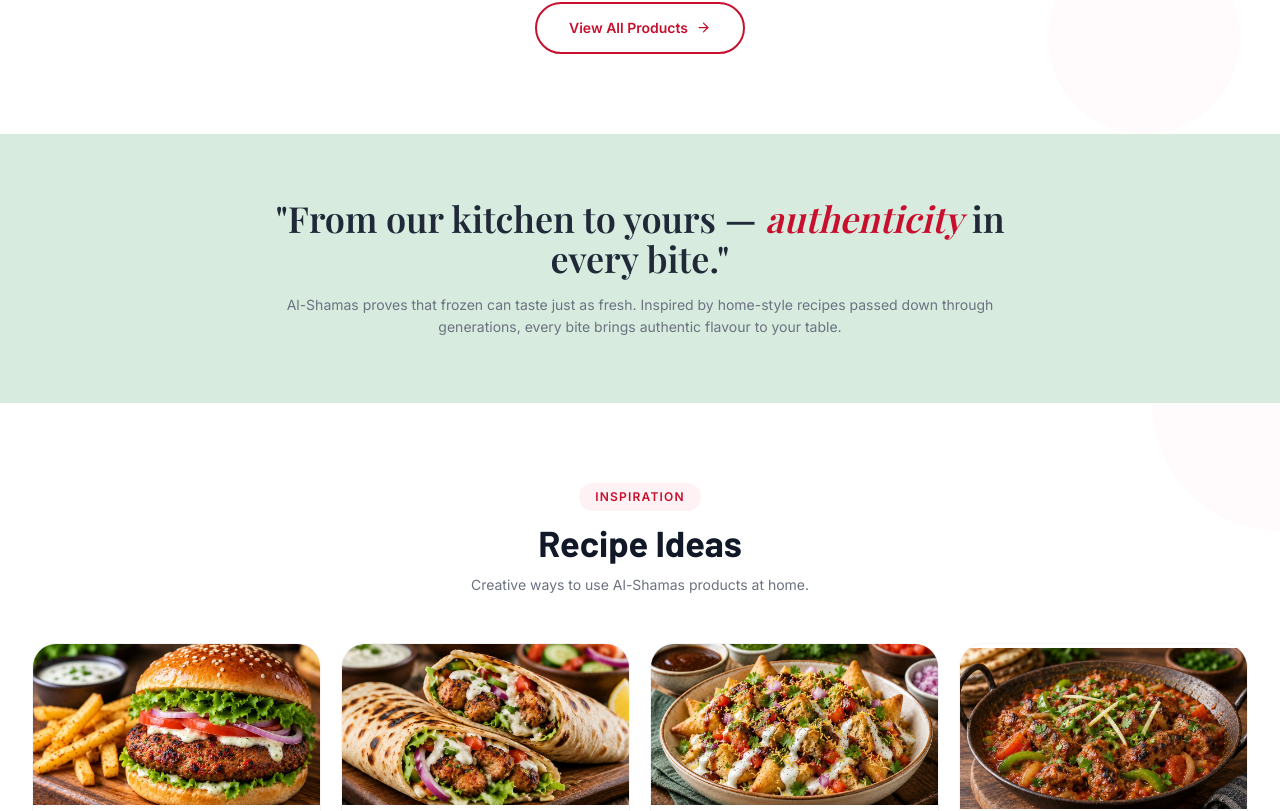
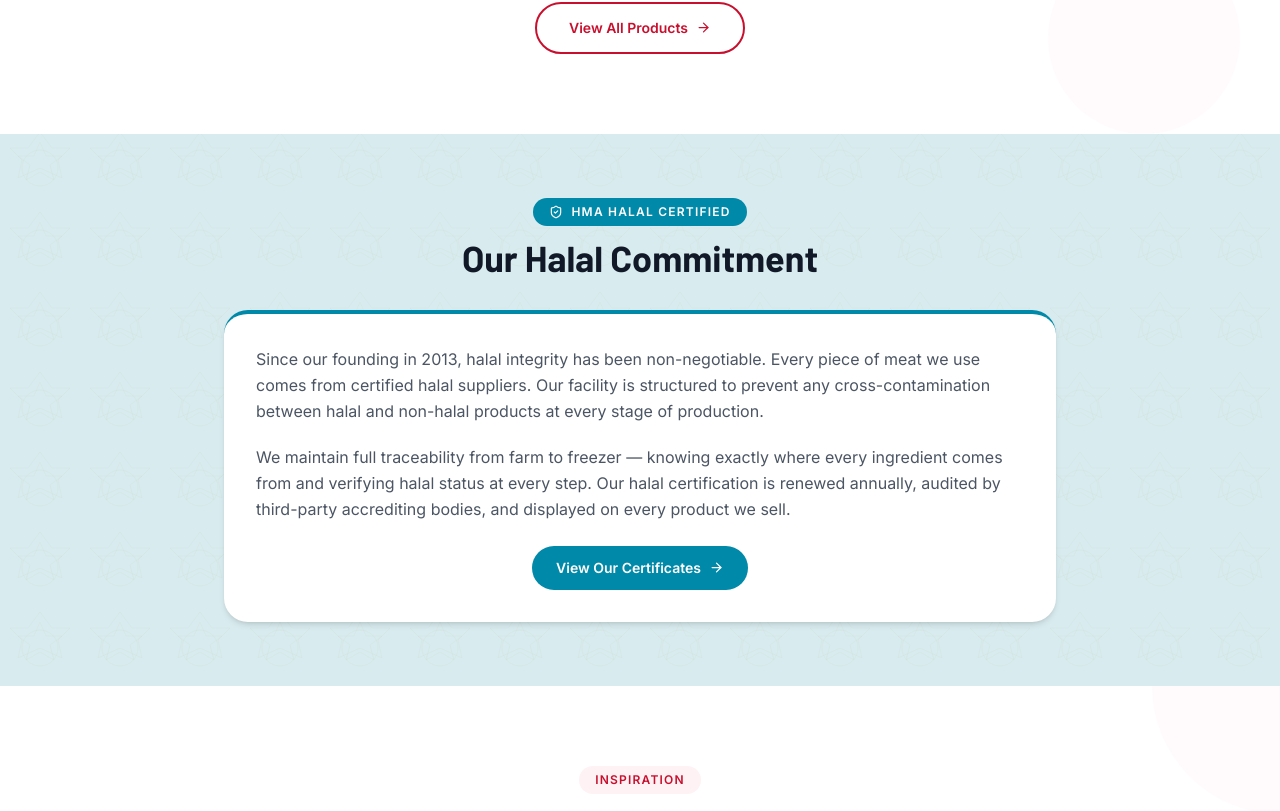
Before and after one commit to mehaksharma24/alshamasweb, a React (Vite) app: page / in a window 1280 px wide. Shown: the part 1552-2363 px from the top of the page. Built offline with nearby package versions, Linux system fonts and the light colour scheme; a web font is replaced by a local one.

Commit message:
Home: add Halal Commitment, move kitchen quote below recipes on light orange; orange footer with dark grey text
Co-Authored-By: Claude Opus 5.5 <noreply@anthropic.com>
Claude-Session: https://claude.ai/code/session_01Qf9GJqPJBmu5kCAbb7o15f

```diff
--- a/src/pages/HomePage.tsx
+++ b/src/pages/HomePage.tsx
@@ -193,30 +193,37 @@ export default function HomePage({ navigate }: HomePageProps) {
         </div>
       </section>
 
-      {/* Brand Line */}
-      <section className="py-16 bg-[#d7ecdf] relative overflow-hidden">
-
-        <div className="max-w-3xl mx-auto px-4 text-center relative">
-          <h2 className="font-serif text-3xl sm:text-4xl font-semibold text-gray-800 leading-snug mb-4">
-            {lang === 'fr' ? (
-              <>
-                « De notre cuisine à la vôtre —{' '}
-                <span className="text-brand-red italic">l’authenticité</span> à chaque bouchée. »
-              </>
-            ) : (
-              <>
-                "From our kitchen to yours —{' '}
-                <span className="text-brand-red italic">authenticity</span> in every bite."
-              </>
-            )}
-          </h2>
-
-          <p className="text-gray-500 text-sm leading-relaxed">
-            {t(
-              'Al-Shamas proves that frozen can taste just as fresh. Inspired by home-style recipes passed down through generations, every bite brings authentic flavour to your table.',
-              'Avec Al-Shamas, le surgelé peut être aussi bon que le frais. Inspirées de recettes maison transmises de génération en génération, nos créations apportent une touche authentique à votre table.'
-            )}
-          </p>
+      {/* Our Halal Commitment (same text as the Certificates page) */}
+      <section className="py-16 bg-brand-blue-soft/30">
+        <div className="max-w-4xl mx-auto px-4 sm:px-6 lg:px-8">
+          <div className="text-center mb-8">
+            <div className="inline-flex items-center gap-2 bg-brand-blue-deep text-white text-xs font-semibold tracking-widest uppercase px-4 py-1.5 rounded-full mb-3">
+              <ShieldCheck size={14} /> {t('HMA Halal Certified', 'Certifié halal HMA')}
+            </div>
+            <h2 className="font-heading text-3xl sm:text-4xl font-bold text-gray-900">{t('Our Halal Commitment', 'Notre engagement halal')}</h2>
+          </div>
+          <div className="bg-white rounded-3xl p-8 shadow-md border-t-4 border-brand-blue-deep">
+            <p className="text-gray-600 leading-relaxed mb-5">
+              {t(
+                'Since our founding in 2013, halal integrity has been non-negotiable. Every piece of meat we use comes from certified halal suppliers. Our facility is structured to prevent any cross-contamination between halal and non-halal products at every stage of production.',
+                'Depuis notre fondation en 2013, l’intégrité halal est non négociable. Toute la viande que nous utilisons provient de fournisseurs halal certifiés. Notre installation est organisée pour prévenir toute contamination croisée entre produits halal et non halal, à chaque étape de la production.'
+              )}
+            </p>
+            <p className="text-gray-600 leading-relaxed">
+              {t(
+                'We maintain full traceability from farm to freezer — knowing exactly where every ingredient comes from and verifying halal status at every step. Our halal certification is renewed annually, audited by third-party accrediting bodies, and displayed on every product we sell.',
+                'Nous assurons une traçabilité complète, de la ferme au congélateur : nous savons exactement d’où provient chaque ingrédient et vérifions son statut halal à chaque étape. Notre certification halal est renouvelée chaque année, vérifiée par des organismes d’accréditation tiers et affichée sur chacun de nos produits.'
+              )}
+            </p>
+            <div className="mt-6 text-center">
+              <button
+                onClick={() => navigate('/halal')}
+                className="inline-flex items-center gap-2 px-6 py-3 bg-brand-blue-deep text-white font-semibold rounded-full hover:brightness-110 transition text-sm"
+              >
+                {t('View Our Certificates', 'Voir nos certificats')} <ArrowRight size={15} />
+              </button>
+            </div>
+          </div>
         </div>
       </section>
 
@@ -295,6 +302,33 @@ export default function HomePage({ navigate }: HomePageProps) {
         </div>
       </section>
 
+      {/* Brand Line */}
+      <section className="py-16 bg-brand-orange-soft relative overflow-hidden">
+
+        <div className="max-w-3xl mx-auto px-4 text-center relative">
+          <h2 className="font-serif text-3xl sm:text-4xl font-semibold text-gray-800 leading-snug mb-4">
+            {lang === 'fr' ? (
+              <>
+                « De notre cuisine à la vôtre —{' '}
+                <span className="text-brand-red italic">l’authenticité</span> à chaque bouchée. »
+              </>
+            ) : (
+              <>
+                "From our kitchen to yours —{' '}
+                <span className="text-brand-red italic">authenticity</span> in every bite."
+              </>
+            )}
+          </h2>
+
+          <p className="text-gray-800 text-sm leading-relaxed">
+            {t(
+              'Al-Shamas proves that frozen can taste just as fresh. Inspired by home-style recipes passed down through generations, every bite brings authentic flavour to your table.',
+              'Avec Al-Shamas, le surgelé peut être aussi bon que le frais. Inspirées de recettes maison transmises de génération en génération, nos créations apportent une touche authentique à votre table.'
+            )}
+          </p>
+        </div>
+      </section>
+
       <NewsletterBanner />
     </div>
   );
--- a/tailwind.config.js
+++ b/tailwind.config.js
@@ -14,6 +14,12 @@ export default {
           orange: '#E87722',
           // CMYK 0 50 100 0
           'orange-deep': '#F7941D',
+          // CMYK 0 25 50 0
+          'orange-soft': '#FDBF87',
+          // CMYK 85 30 25 0
+          'blue-deep': '#0089A8',
+          // CMYK 50 10 10 0
+          'blue-soft': '#80C3D8',
           'orange-light': '#F5A04A',
           'orange-pale': '#FEF6EE',
           gold: '#c8a84b',
```
Also changed, not shown: src/components/Footer.tsx (+28 -28 lines).
